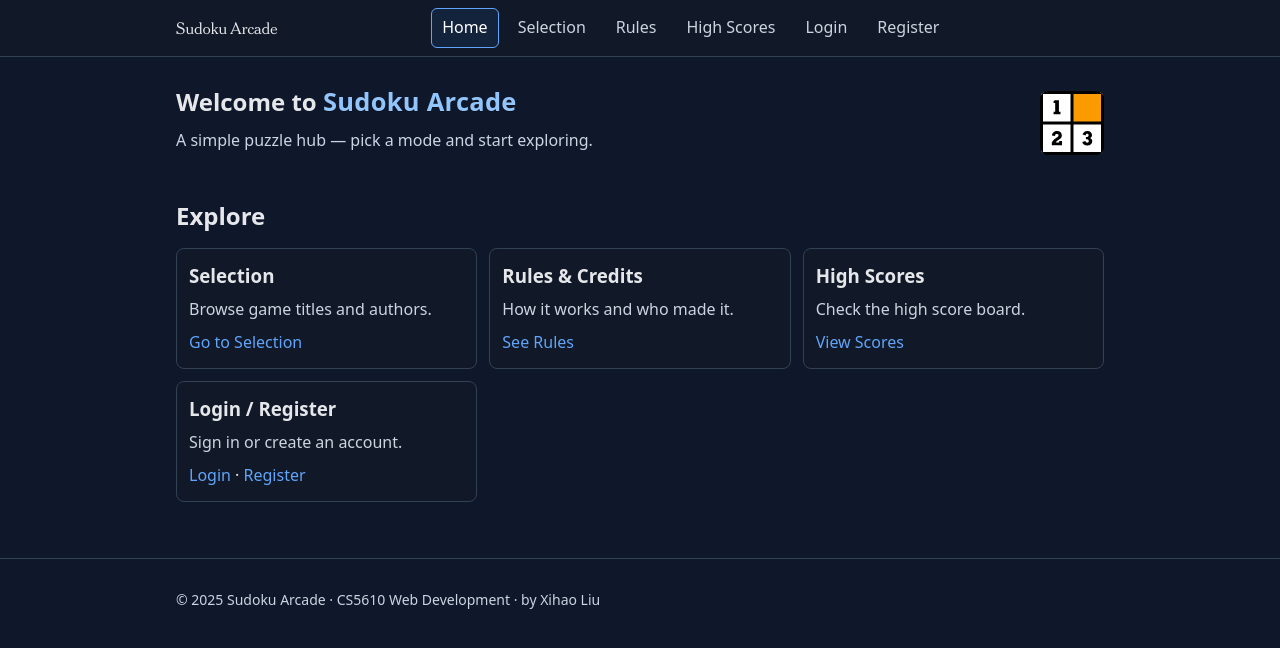
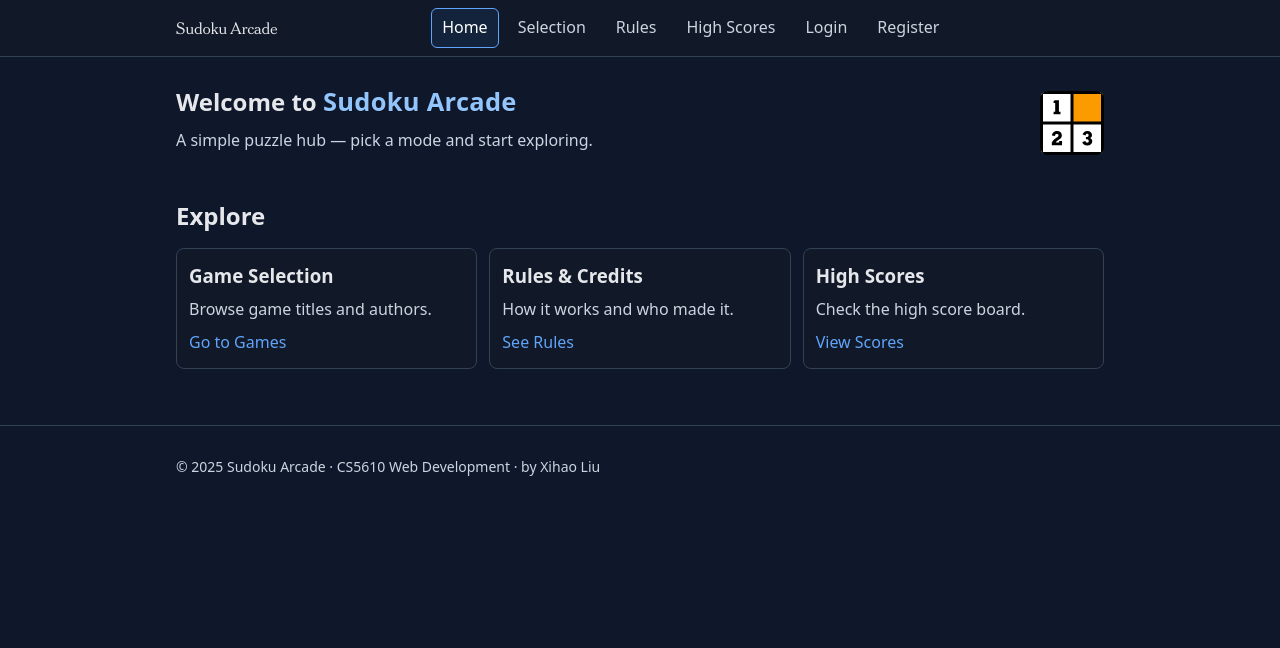
Before and after one commit to 1ndigoLIU/xihao-liu-project3, a React (Vite) app in the folder frontend/: page / in a window 1280 px wide. Shown: the top 648 px of the page. Built offline with nearby package versions, Linux system fonts and the light colour scheme; no server answers.

Commit message:
update home page

```diff
--- a/frontend/src/pages/Home.jsx
+++ b/frontend/src/pages/Home.jsx
@@ -20,11 +20,10 @@ export default function Home() {
                     <h2 className="section-title">Explore</h2>
                     <ul className="link-grid">
                         <li>
-                            <h3>Selection</h3>
+                            <h3>Game Selection</h3>
                             <p>Browse game titles and authors.</p>
-                            <Link to="/games">Go to Selection</Link>
+                            <Link to="/games">Go to Games</Link>
                         </li>
-
 
                         <li>
                             <h3>Rules &amp; Credits</h3>
@@ -36,12 +35,6 @@ export default function Home() {
                             <h3>High Scores</h3>
                             <p>Check the high score board.</p>
                             <Link to="/scores">View Scores</Link>
-                        </li>
-
-                        <li>
-                            <h3>Login / Register</h3>
-                            <p>Sign in or create an account.</p>
-                            <Link to="/login">Login</Link> · <Link to="/register">Register</Link>
                         </li>
                     </ul>
                 </section>
```
